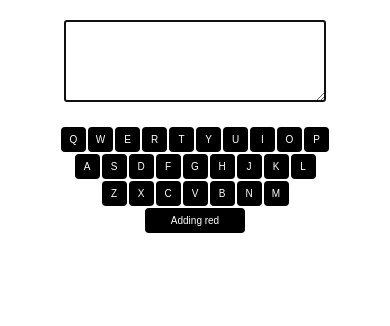
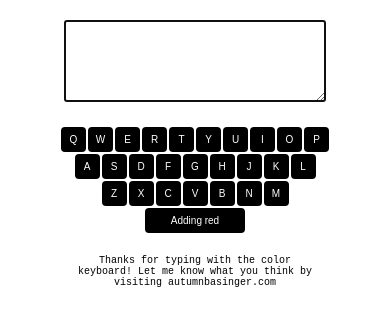
Before and after one commit to AutumnBasinger/colorkeys, a React (Create React App) app: page / in a window 390 px wide. Shown: the top 326 px of the page. Built offline with nearby package versions, Linux system fonts and the light colour scheme.

Commit message:
Add thank you text

```diff
--- a/public/index.html
+++ b/public/index.html
@@ -14,5 +14,12 @@
       You need to enable JavaScript to run this app.
     </noscript>
     <div id="root"></div>
+    <center>
+      <p class='intro'>
+        Thanks for typing with the color keyboard!
+        Let me know what you think by visiting
+        <a href='https://autumnbasinger.github.io/'>autumnbasinger.com</a>
+      </p>
+    </center>
   </body>
 </html>
--- a/src/App.css
+++ b/src/App.css
@@ -5,6 +5,23 @@
 @keyframes App-logo-spin {
   from { transform: rotate(0deg); }
   to { transform: rotate(360deg); }
+}
+
+a {
+  text-decoration: none;
+  color: black;
+}
+
+a:hover {
+  color: lightgrey;
+}
+
+.intro {
+  font-size: 25px;
+  text-align: center;
+  font-family: monospace;
+  width: 800px;
+  padding: 20px;
 }
 
 .keyStyle {
@@ -15,6 +32,7 @@
   color: white;
   border: none;
   border-radius: 8px;
+  text-align: center;
 }
 
 .spaceStyle {
@@ -37,7 +55,7 @@
 }
 
 @media (max-width: 1000px) {
-  .keyStyle, .spaceStyle {
+  .keyStyle, .spaceStyle, .intro {
     width: 55px;
     height: 55px;
     border-radius: 6px;
@@ -47,13 +65,13 @@
   .spaceStyle {
     width: 220px;
   }
-  .textStyle {
+  .textStyle, .intro {
     width: 550px;
   }
 }
 
 @media (max-width: 800px) {
-  .keyStyle, .spaceStyle {
+  .keyStyle, .spaceStyle, .intro {
     height: 40px;
     width: 40px;
     margin: 1.5px;
@@ -63,14 +81,14 @@
   .spaceStyle {
     width: 160px;
   }
-  .textStyle {
+  .textStyle, .intro {
     font-size: 14px;
     width: 400px;
   }
 }
 
 @media (max-width: 450px) {
-  .keyStyle, .spaceStyle {
+  .keyStyle, .spaceStyle, .intro {
     height: 25px;
     width: 25px;
     font-size: 10px;
@@ -80,7 +98,7 @@
   .spaceStyle {
     width: 100px;
   }
-  .textStyle {
+  .textStyle, .intro {
     width: 250px;
   }
 }
```
Also changed, not shown: package.json (+7 -1 lines), 1 other file (tests, documents, lock files or other folders).
